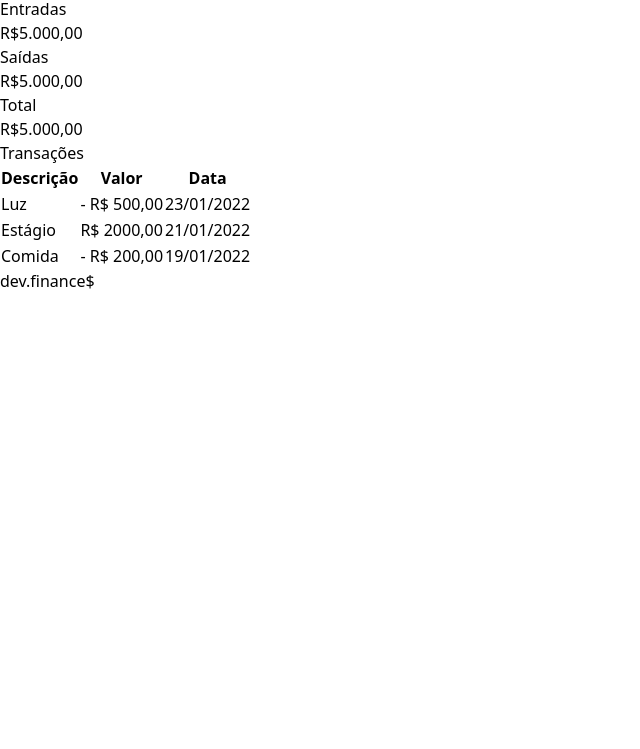
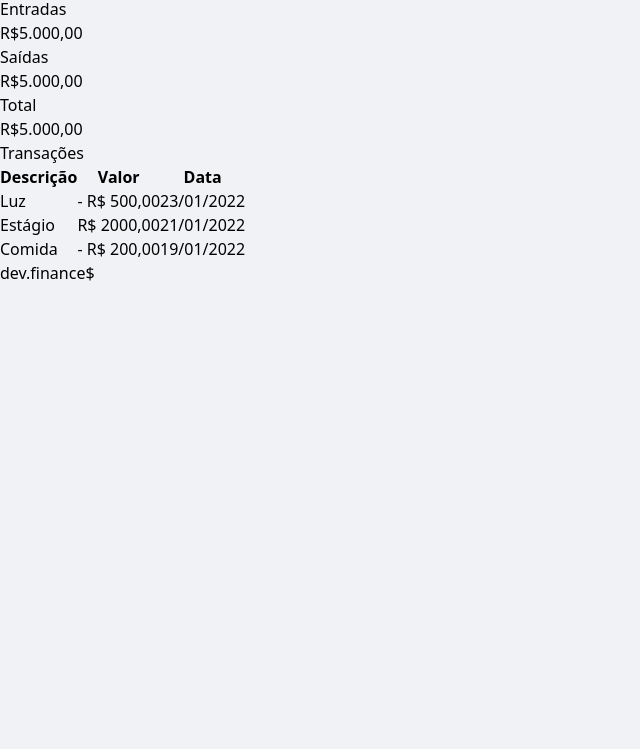
Before and after one commit to LucasDevB/NLW-01, a plain HTML site: page index.html in a window 1280 px wide. Shown: the part 51-800 px from the top of the page, without its empty margins (0-640 px from the left). Drawn offline with Linux system fonts and the light colour scheme.

Commit message:
added fonts

```diff
--- a/index.html
+++ b/index.html
@@ -6,6 +6,9 @@
     <meta name="viewport" content="width=device-width, initial-scale=1.0">
     <title>dev.finance$</title>
     <link rel="stylesheet" href="build/output.css">
+    <link rel="preconnect" href="https://fonts.googleapis.com">
+    <link rel="preconnect" href="https://fonts.gstatic.com" crossorigin>
+    <link href="https://fonts.googleapis.com/css2?family=Poppins:ital,wght@0,100;0,400;0,700;1,100;1,400;1,700&display=swap" rel="stylesheet">
 </head>
 
 <body>
--- a/src/main.css
+++ b/src/main.css
@@ -1,3 +1,11 @@
 @tailwind base;
 @tailwind components;
 @tailwind utilities;
+
+* {
+    @apply m-0 p-0 box-border;
+}
+
+body {
+    @apply bg-[#f0f2f5]
+}
```
Also changed, not shown: build/output.css.
